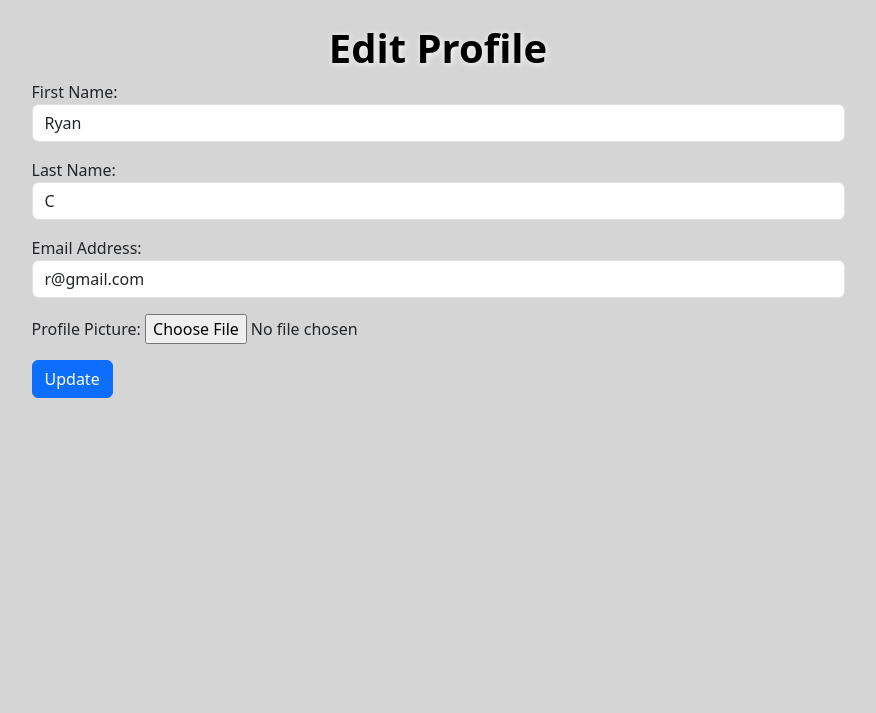
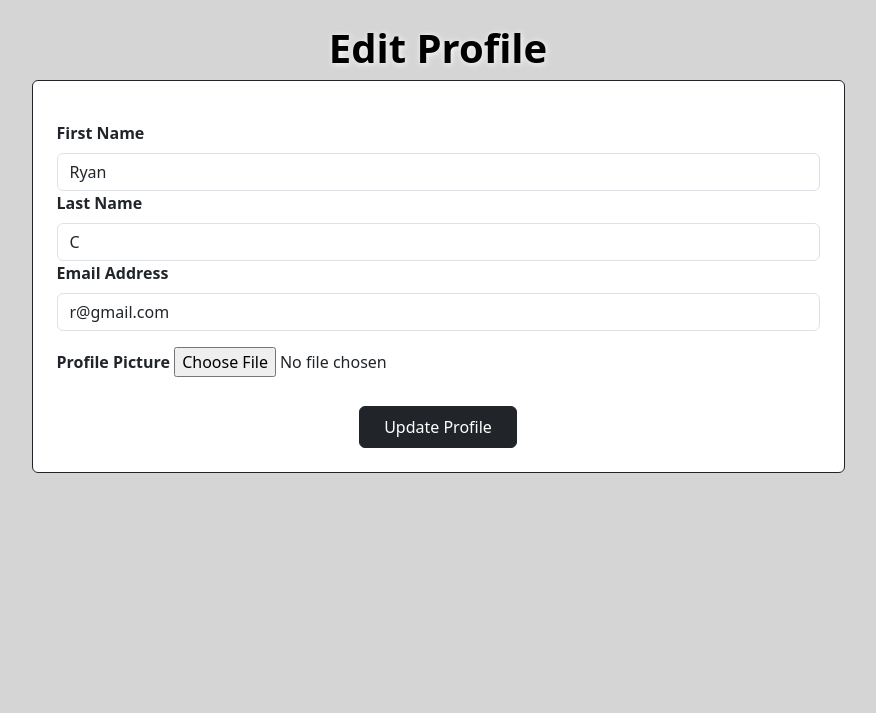
Before and after one commit to Ryan11c/kordle, a Django app: page /update_user/ in a window 1280 px wide. Shown: the part 74-787 px from the top of the page, without its empty margins (202-1078 px from the left). Run offline with Django 5.2, Linux system fonts and the light colour scheme; a user stored in the database is signed in; data comes from the database, SQL or seed files in the repository; some libraries are stand-ins or nearby versions.

Commit message:
Remove unnecessary <body> tags for cleaner structure and improve update_user UI

```diff
--- a/myApp/templates/about.html
+++ b/myApp/templates/about.html
@@ -3,7 +3,6 @@
 {% load static %}
 
 {% block content %}
-<body style="background-color: rgb(213, 213, 213);">
 <div class="container mt-4 w-75 min-vh-100" style="margin-bottom: 75px;">
     <h1 class="text-center fs-1 fw-bold text-black" style="text-shadow: 1px 1px 6px white;">About Kordle</h1>
     <div class="border border-dark p-3 bg-white">
@@ -45,5 +44,4 @@
         </section>
     </div>
 </div>
-</body>
 {% endblock %}
--- a/myApp/templates/base.html
+++ b/myApp/templates/base.html
@@ -7,7 +7,7 @@
     <title>{% block title %}Kpop Wordle{% endblock %}</title>
     <link href="https://cdn.jsdelivr.net/npm/bootstrap@5.3.3/dist/css/bootstrap.min.css" rel="stylesheet">
 </head>
-<body>
+<body style="background-color: rgb(213, 213, 213);">
     <nav class="navbar navbar-expand-lg navbar-dark bg-black bg-gradient">
         <div class="container-fluid">
             <a class="navbar-brand text-white fw-bold fs-2" href="{% url 'home' %}"><img class="mb-1 me-1" src="{% static 'myApp/images/facecard/chaewon.jpg' %}" width="30" height="30">Kordle</a>
--- a/myApp/templates/home.html
+++ b/myApp/templates/home.html
@@ -4,7 +4,6 @@
 
 {% block content %}
 <link rel="stylesheet" href="{% static 'myApp/css/home.css' %}">
-<body>
 <div class="body-wrapper min-vh-100">
     <p class="title">Guess Your Idol</p>
     <form class="userGuessForm">
@@ -37,7 +36,6 @@
     <div class="gradient gradient-2"></div>
     <div class="gradient gradient-3"></div>
 </div>
-</body>
 <script>
     const API_IDOL_URL = "{% url 'idol-api' %}";
 </script>
--- a/myApp/templates/login.html
+++ b/myApp/templates/login.html
@@ -3,7 +3,6 @@
 {% load static %}
 
 {% block content %}
-<body style="background-color: rgb(213, 213, 213);">
 {% if user.is_authenticated %}
     <h1 class="text-center fs-1 fw-bold text-black" style="text-shadow: 1px 1px 6px white;">Already logged in</h1>
 {% else %}
@@ -36,5 +35,4 @@
         </div>
     </section>
 {% endif %}
-</body>
 {% endblock %}
--- a/myApp/templates/profile_list.html
+++ b/myApp/templates/profile_list.html
@@ -2,7 +2,6 @@
 {% block title %}Profile List{% endblock %}
 {% load static %}
 {% block content %}
-<body style="background-color: rgb(213, 213, 213);">
 <h1 class="text-center fs-1 fw-bold text-black" style="text-shadow: 1px 1px 6px white;">Profile List</h1>
 {% if page_obj %}
 <div class="min-vh-100">
@@ -72,5 +71,4 @@
 {% else %}
     <p class="text-center text-muted">No profiles found.</p>
 {% endif %}
-</body>
 {% endblock %}
--- a/myApp/templates/register.html
+++ b/myApp/templates/register.html
@@ -3,7 +3,6 @@
 {% load static %}
 
 {% block content %}
-<body style="background-color: rgb(213, 213, 213);">
 {% if user.is_authenticated %}
     <h1 class="text-center fs-1 fw-bold text-black" style="text-shadow: 1px 1px 6px white;">Already logged in</h1>
 {% else %}
@@ -35,5 +34,4 @@
         </div>
     </section>
 {% endif %}
-</body>
 {% endblock %}
--- a/myApp/templates/statistics.html
+++ b/myApp/templates/statistics.html
@@ -4,7 +4,6 @@
 
 {% block content %}
 <script src="https://cdn.jsdelivr.net/npm/chart.js"></script>
-<body style="background-color: rgb(213, 213, 213);">
 <div class="section min-vh-100" style="margin-bottom: 75px;">
     <div class="container mt-4 w-100">
         <h1 class="text-center fs-1 fw-bold text-black" style="text-shadow: 1px 1px 6px white;">Leaderboard</h1>
@@ -48,6 +47,5 @@
         </div>
     </div>
 </div>
-</body>
 <script src="{% static 'myApp/js/statistics.js' %}"></script>
 {% endblock %}
--- a/myApp/templates/update_user.html
+++ b/myApp/templates/update_user.html
@@ -3,15 +3,41 @@
 {% load static %}
 
 {% block content %}
-<body style="background-color: rgb(213, 213, 213);">
-    <div class="container mt-4 w-75 min-vh-100" style="margin-bottom: 75px;">
-        <h1 class="text-center fs-1 fw-bold text-black" style="text-shadow: 1px 1px 6px white;">Edit Profile</h1>
-        <form method="POST" action="{% url 'update_user' %}" enctype="multipart/form-data">
+<div class="container mt-4 w-75 min-vh-100" style="margin-bottom: 75px;">
+    <h1 class="text-center fs-1 fw-bold text-black" style="text-shadow: 1px 1px 6px white;">Edit Profile</h1>
+    <div class="card border border-dark p-4">
+        <form method="POST" action="{% url 'update_user' %}" enctype="multipart/form-data" class="mt-3">
             {% csrf_token %}
-            {{ user_form.as_p }}
-            {{ profile_form.as_p }}
-            <button type="submit" class="btn btn-primary">Update</button>
+            <div class="mb-3">
+                {% for field in user_form %}
+                    <div class="form-group">
+                        <label for="{{ field.id_for_label }}" class="form-label fw-semibold">{{ field.label }}</label>
+                        {{ field }}
+                        {% if field.errors %}
+                            <div class="text-danger small">
+                                {{ field.errors|striptags }}
+                            </div>
+                        {% endif %}
+                    </div>
+                {% endfor %}
+            </div>
+            <div class="mb-3">
+                {% for field in profile_form %}
+                    <div class="form-group">
+                        <label for="{{ field.id_for_label }}" class="form-label fw-semibold">{{ field.label }}</label>
+                        {{ field }}
+                        {% if field.errors %}
+                            <div class="text-danger small">
+                                {{ field.errors|striptags }}
+                            </div>
+                        {% endif %}
+                    </div>
+                {% endfor %}
+            </div>
+            <div class="text-center mt-4">
+                <button type="submit" class="btn btn-dark px-4 py-2">Update Profile</button>
+            </div>
         </form>
     </div>
-</body>
+</div>
 {% endblock %}
```
Lines whose indentation alone changed are shown as unchanged.
